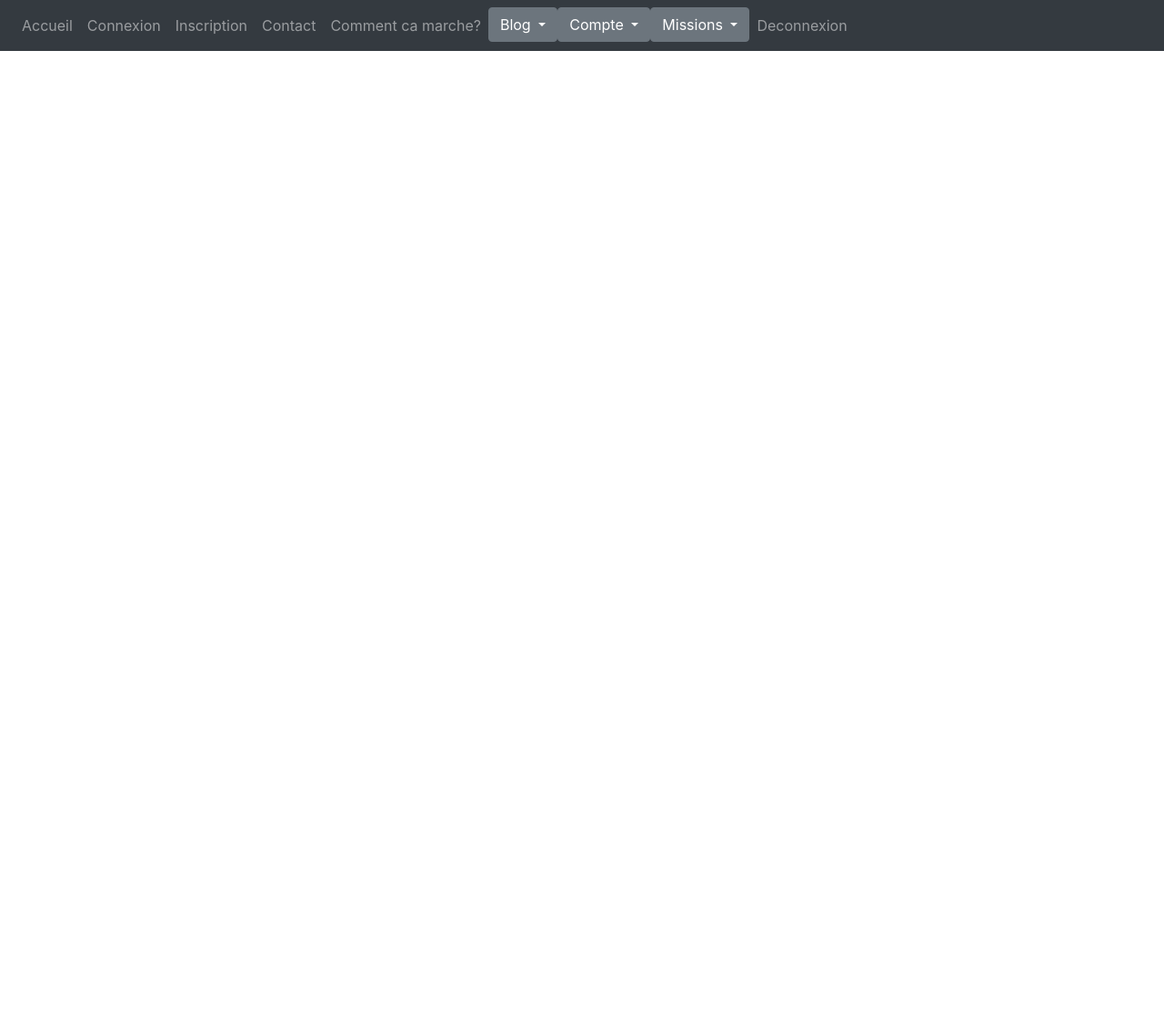
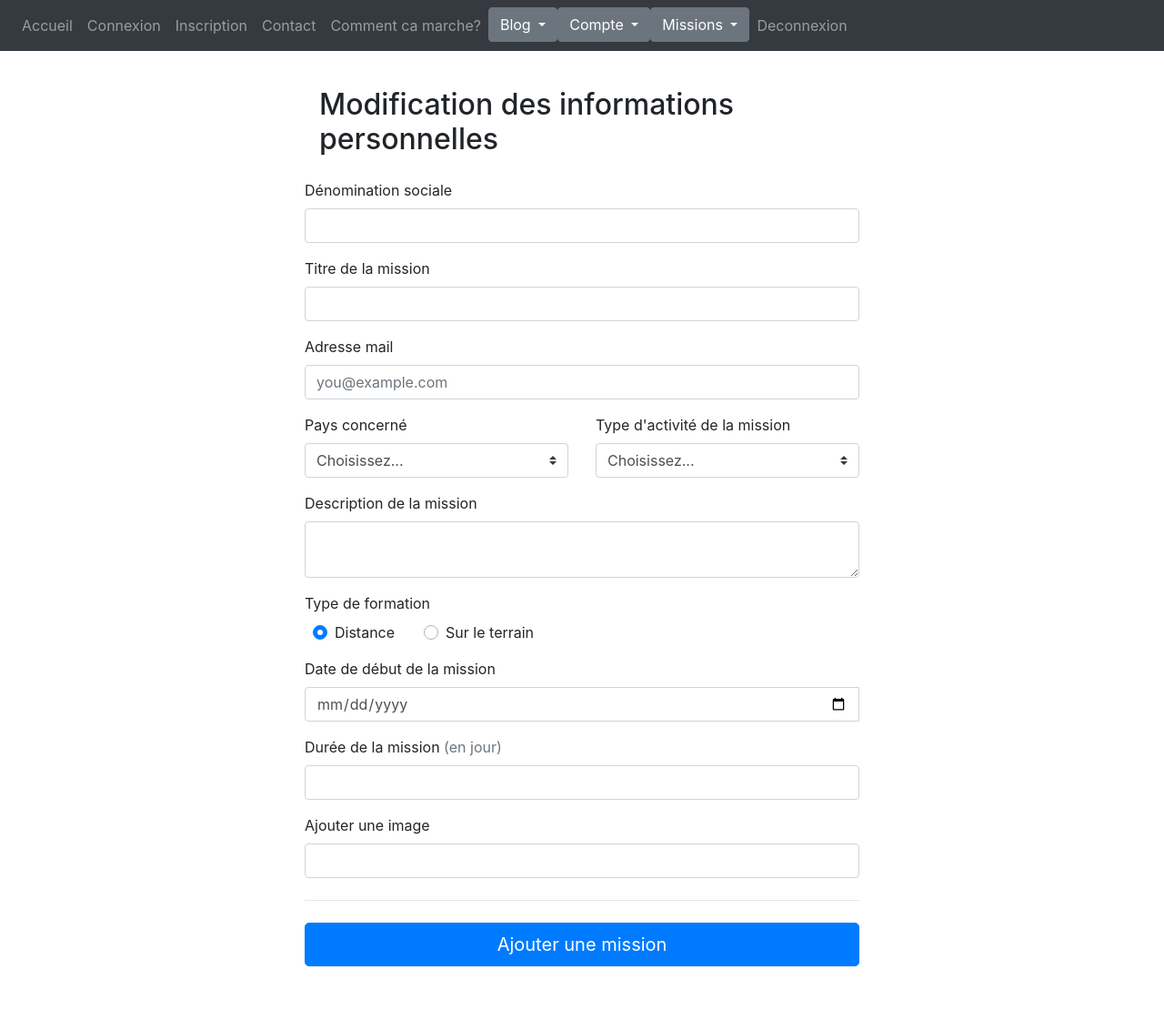
Before and after one commit to aurelnoe/projet_fil_rouge, a PHP site: page /form_ajout_mission.php in a window 1280 px wide. Shown: the whole page at 91% size. Before the commit the page ends 56 px from the top, so only its background shows below. Run offline with PHP 8.4, Linux system fonts and the light colour scheme.

Commit message:
form_modif_mission v1.0

```diff
--- a/HUMAN_HELP/Templates/Missions/form_ajout_mission.php
+++ b/HUMAN_HELP/Templates/Missions/form_ajout_mission.php
@@ -4,11 +4,125 @@
     <meta charset="UTF-8">
     <meta name="viewport" content="width=device-width, initial-scale=1.0">
     <link rel="stylesheet" href="https://stackpath.bootstrapcdn.com/bootstrap/4.5.2/css/bootstrap.min.css" integrity="sha384-JcKb8q3iqJ61gNV9KGb8thSsNjpSL0n8PARn9HuZOnIxN0hoP+VmmDGMN5t9UJ0Z" crossorigin="anonymous">
-	<link rel="stylesheet" type="text/css" href="../../Assets/style.css">
+    <link rel="stylesheet" type="text/css" href="../../Assets/style.css">
+    <script src="https://code.jquery.com/jquery-3.5.1.slim.min.js" integrity="sha384-DfXdz2htPH0lsSSs5nCTpuj/zy4C+OGpamoFVy38MVBnE+IbbVYUew+OrCXaRkfj" crossorigin="anonymous"></script>
+	<script src="https://cdn.jsdelivr.net/npm/popper.js@1.16.1/dist/umd/popper.min.js" integrity="sha384-9/reFTGAW83EW2RDu2S0VKaIzap3H66lZH81PoYlFhbGU+6BZp6G7niu735Sk7lN" crossorigin="anonymous"></script>
+	<script src="https://stackpath.bootstrapcdn.com/bootstrap/4.5.2/js/bootstrap.min.js" integrity="sha384-B4gt1jrGC7Jh4AgTPSdUtOBvfO8shuf57BaghqFfPlYxofvL8/KUEfYiJOMMV+rV" crossorigin="anonymous"></script>
 
     <title>Formulaire d'ajout d'une mission</title>
 </head>
 <body>
 <?php include("../Bases/navbar.php") ?>
+
+<div class="container w-50 pt-4">
+
+    <h2 class="p-3">Modification des informations personnelles</h2>
+
+    <form class="needs-validation" novalidate>
+            <div class="mb-3">
+                <label for="denomination">Dénomination sociale</label>
+                <input type="text" class="form-control" name="denomination" placeholder="" value="" required>
+                <div class="invalid-feedback">
+                    Ce champ est requis.
+                </div>
+            </div>
+            <div class="mb-3">
+                <label for="title">Titre de la mission</label>
+                <input type="text" class="form-control" name="title" placeholder="" value="" required>
+                <div class="invalid-feedback">
+                    Ce champ est requis.
+                </div>
+            </div>
+            <div class="mb-3">
+                <label for="email">Adresse mail</label>
+                <input type="email" class="form-control" name="email" placeholder="you@example.com">
+                <div class="invalid-feedback">
+                    Please enter a valid email address for shipping updates.
+                </div>
+            </div>
+            <div class="row">
+                <div class="col-auto mb-3 w-50">
+                    <label for="country">Pays concerné</label>
+                    <select class="custom-select d-block w-100" name="country" required>
+                    <option value="">Choisissez...</option>
+                    <option>Mali</option>
+                    <option>Gabon</option>
+                    <option>Somalie</option>
+                    <option>Egypte</option>
+                    <option>Maroc</option>
+                    </select>
+                    <div class="invalid-feedback">
+                    Choisissez un pays valide.
+                    </div>
+                </div>
+                <div class="col-auto mb-3 w-50">
+                    <label for="activity">Type d'activité de la mission</label>
+                    <select class="custom-select d-block w-100" name="activity" required>
+                        <option value="">Choisissez...</option>
+                        <option>Médecine</option>
+                        <option>Enseignement</option>
+                        <option>Donations</option>
+                        <option>Traduction</option>
+                        <option>Construction</option>
+                        <option>Sportive</option>
+                        <option>Aide juridique</option>
+                        <option>Soutient psychologique</option>
+                        <option>Aide administrative</option>
+                    </select>
+                    <div class="invalid-feedback">
+                        Ce champ est requis.
+                    </div>
+                </div>
+            </div>
+            <div class="mb-3">
+                <label for="descriptionMission">Description de la mission</label>
+                <textarea type="textarea" class="form-control" name="descriptionMission" placeholder=""></textarea>
+                <div class="invalid-feedback">
+                    Ce champ est requis.
+                </div>
+            </div>
+            <div class="d-block mb-3">
+                <label>Type de formation</label>
+                <div class="row">
+                    <div class="custom-control custom-radio mx-4">
+                        <input name="TypeForm" id="distance" type="radio" class="custom-control-input" checked required>
+                        <label class="custom-control-label" for="distance">Distance</label>
+                    </div>
+                    <div class="custom-control custom-radio mx-2">
+                        <input name="TypeForm" id="terrain" type="radio" class="custom-control-input" required>
+                        <label class="custom-control-label" for="terrain">Sur le terrain</label>
+                    </div>
+                </div>
+            </div>
+
+            <div class="mb-3">
+                <label for="dateMission">Date de début de la mission</label>
+                <div class="input-group date"  data-provide="datepicker">
+                    <input type="date" class="form-control" name="dateMission" placeholder="jj/mm/aaaa" required>
+                    <div class="input-group-addon">
+                        <span class="glyphicon glyphicon-th"></span>
+                    </div>
+                </div>
+                <div class="invalid-feedback">
+                    Ce champ est requis.
+                </div>
+            </div>
+
+            <div class="mb-3">
+                <label for="dureeMission">Durée de la mission<span class="text-muted"> (en jour)</span></label>
+                <input type="number" class="form-control" name="dureeMission" placeholder="">
+                <div class="invalid-feedback">
+                    Ce champ est requis.
+                </div>
+            </div>
+            <div class="mb-3">
+                <label for="imageMission">Ajouter une image</label>
+                <input type="media" class="form-control" name="imageMission" placeholder="">
+            </div>
+
+            <hr class="mb-4 mt-4">
+            <button class="btn btn-primary btn-lg btn-block mb-5" type="submit">Ajouter une mission</button>
+          </form>
+</div>
 </body>
 </html>
```
